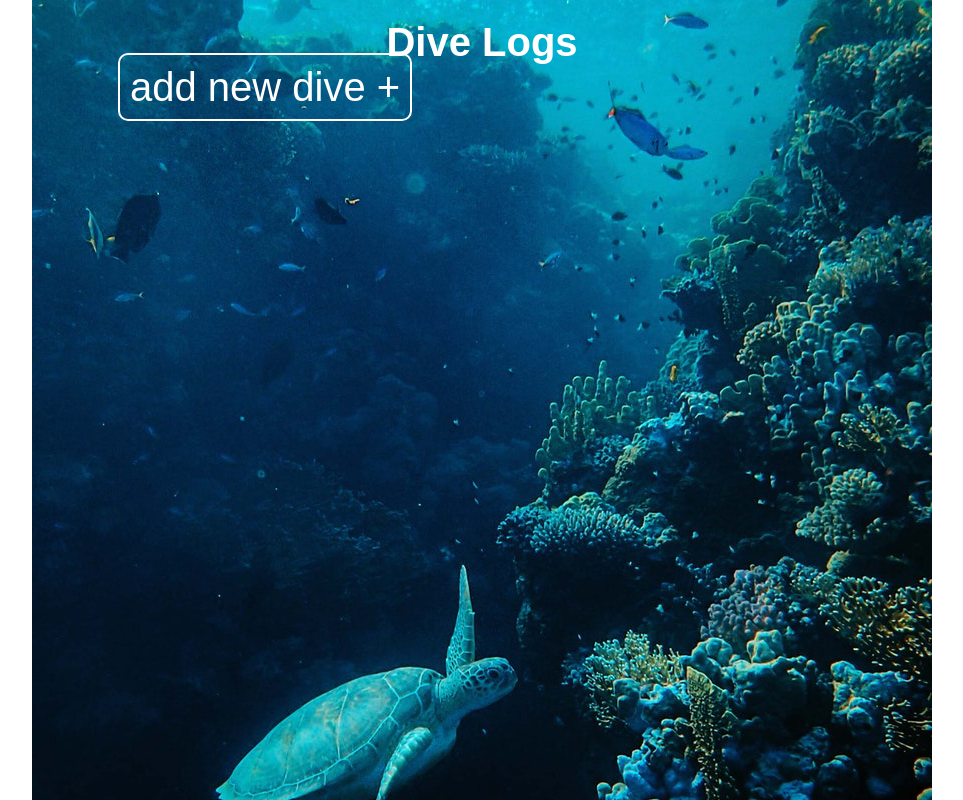
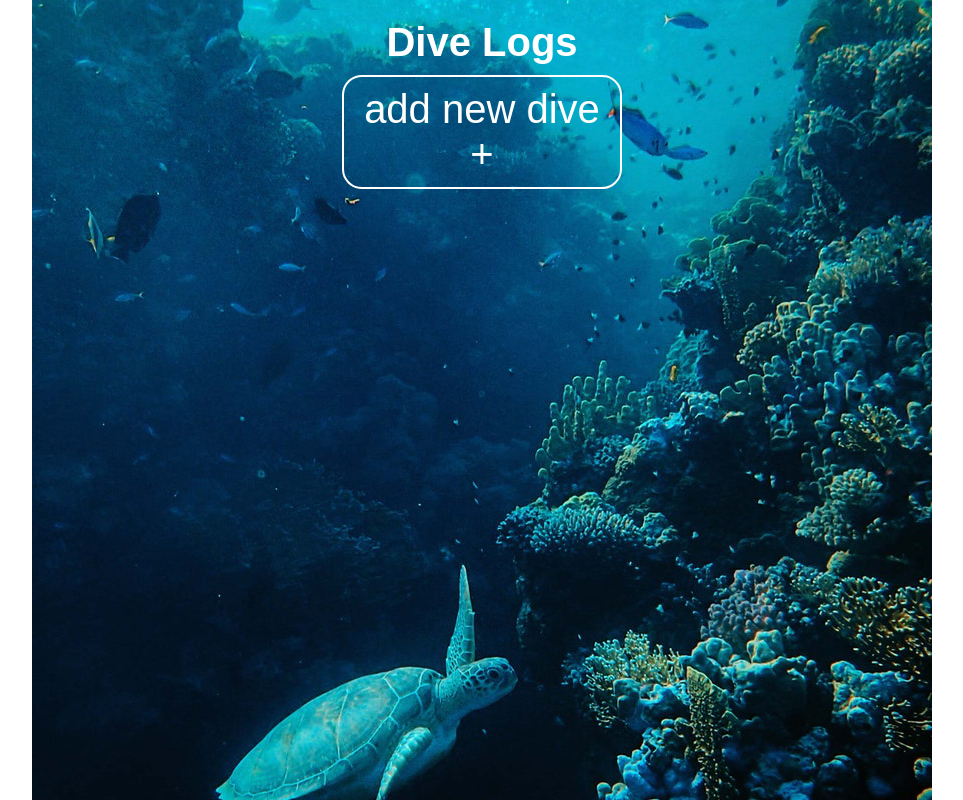
Before and after one commit to FlyingMoe91/capstone-project, a React (Create React App) app: page /divelog in a window 1280 px wide. Shown: the whole page, without its empty margins (158-1121 px from the left). Built offline with nearby package versions, Linux system fonts and the light colour scheme.

Commit message:
Add styling

```diff
--- a/src/pages/Logbook.js
+++ b/src/pages/Logbook.js
@@ -13,7 +13,6 @@ export default function Logbook({
   locationInfos,
   setView,
 }) {
-  const [newFormActive, setNewFormActive] = useState(true);
   const [editFormActive, setEditFormActive] = useState(false);
   const [editDiverInfos, setEditDiverInfos] = useState([]);
   return (
@@ -99,7 +98,10 @@ export default function Logbook({
   }
 }
 
-const Wrapper = styled.section``;
+const Wrapper = styled.section`
+  display: flex;
+  flex-direction: column;
+`;
 
 const NavLinkStyled = styled(NavLink)`
   position: absolute;
@@ -122,8 +124,11 @@ const AddDiveLink = styled(NavLink)`
   background: transparent;
   color: white;
   border: 2px solid white;
-  border-radius: 10px;
+  border-radius: 20px;
+  width: 280px;
   padding: 10px;
+  margin: 10px auto;
+  text-align: center;
 `;
 
 const Grid = styled.ul`
```
